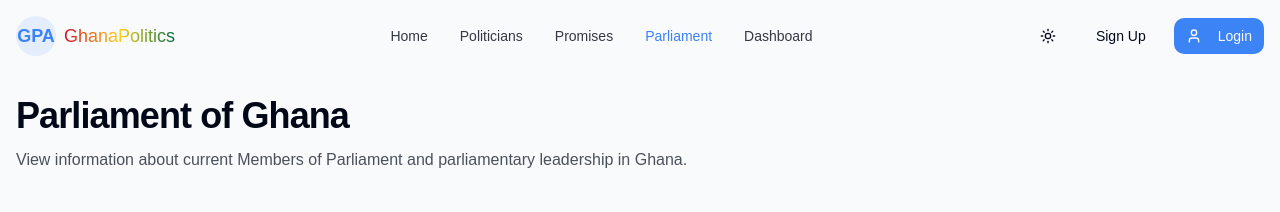
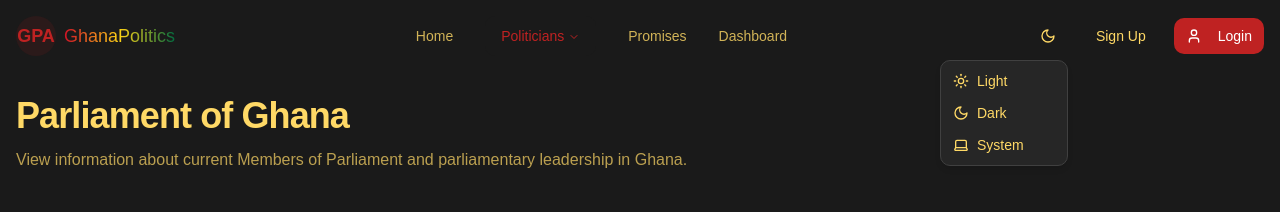
Before and after one commit to lewislenus/track-my-politician, a React (Vite) app: page /parliament in a window 1280 px wide. Both pictures are taken after a click on the button "Toggle theme". Shown: the top 212 px of the page. Built offline with nearby package versions, Linux system fonts and the light colour scheme.

Commit message:
feat: Implement theme toggle and update navigation
- Added a theme toggle component to switch between dark and light modes.
- Moved the "Parliament" link under the "Politicians" tab in the navigation.

```diff
--- a/src/components/Header.tsx
+++ b/src/components/Header.tsx
@@ -2,9 +2,18 @@
 import { useState, useEffect } from 'react';
 import { Button } from "@/components/ui/button";
 import { NavLink, useLocation } from 'react-router-dom';
-import { Menu, X, User } from "lucide-react";
+import { Menu, X, User, ChevronDown } from "lucide-react";
 import { cn } from "@/lib/utils";
 import { ThemeToggle } from "@/components/ThemeToggle";
+import {
+  NavigationMenu,
+  NavigationMenuContent,
+  NavigationMenuItem,
+  NavigationMenuLink,
+  NavigationMenuList,
+  NavigationMenuTrigger,
+  navigationMenuTriggerStyle,
+} from "@/components/ui/navigation-menu";
 
 const Header = () => {
   const [isOpen, setIsOpen] = useState(false);
@@ -58,15 +67,62 @@ const Header = () => {
           >
             Home
           </NavLink>
+
+          <NavigationMenu>
+            <NavigationMenuList>
+              <NavigationMenuItem>
+                <NavigationMenuTrigger className={
+                  cn(
+                    "text-sm font-medium transition-colors hover:text-primary",
+                    (location.pathname === "/politicians" || location.pathname === "/parliament" || location.pathname.startsWith("/politicians/")) ? "text-primary" : "text-foreground/80"
+                  )
+                }>
+                  Politicians
+                </NavigationMenuTrigger>
+                <NavigationMenuContent>
+                  <ul className="grid w-[200px] gap-3 p-4">
+                    <li>
+                      <NavigationMenuLink asChild>
                         <NavLink
                           to="/politicians"
                           className={({ isActive }) =>
-              cn("text-sm font-medium transition-colors hover:text-primary",
-                isActive ? "text-primary" : "text-foreground/80")
+                            cn(
+                              "block select-none space-y-1 rounded-md p-3 leading-none no-underline outline-none transition-colors hover:bg-accent hover:text-accent-foreground focus:bg-accent focus:text-accent-foreground",
+                              isActive ? "bg-accent text-accent-foreground" : "transparent"
+                            )
                           }
                         >
-            Politicians
+                          <div className="text-sm font-medium leading-none">All Politicians</div>
+                          <p className="line-clamp-2 text-sm leading-snug text-muted-foreground">
+                            Browse all politicians
+                          </p>
                         </NavLink>
+                      </NavigationMenuLink>
+                    </li>
+                    <li>
+                      <NavigationMenuLink asChild>
+                        <NavLink
+                          to="/parliament"
+                          className={({ isActive }) =>
+                            cn(
+                              "block select-none space-y-1 rounded-md p-3 leading-none no-underline outline-none transition-colors hover:bg-accent hover:text-accent-foreground focus:bg-accent focus:text-accent-foreground",
+                              isActive ? "bg-accent text-accent-foreground" : "transparent"
+                            )
+                          }
+                        >
+                          <div className="text-sm font-medium leading-none">Parliament</div>
+                          <p className="line-clamp-2 text-sm leading-snug text-muted-foreground">
+                            View members of parliament
+                          </p>
+                        </NavLink>
+                      </NavigationMenuLink>
+                    </li>
+                  </ul>
+                </NavigationMenuContent>
+              </NavigationMenuItem>
+            </NavigationMenuList>
+          </NavigationMenu>
+
           <NavLink
             to="/promises"
             className={({ isActive }) =>
@@ -75,15 +131,6 @@ const Header = () => {
             }
           >
             Promises
-          </NavLink>
-          <NavLink
-            to="/parliament"
-            className={({ isActive }) =>
-              cn("text-sm font-medium transition-colors hover:text-primary",
-                isActive ? "text-primary" : "text-foreground/80")
-            }
-          >
-            Parliament
           </NavLink>
           <NavLink
             to="/dashboard"
@@ -144,6 +191,15 @@ const Header = () => {
               Politicians
             </NavLink>
             <NavLink
+              to="/parliament"
+              className={({ isActive }) =>
+                cn("text-lg font-medium transition-colors hover:text-primary pl-6",
+                  isActive ? "text-primary" : "text-foreground/80")
+              }
+            >
+              Parliament
+            </NavLink>
+            <NavLink
               to="/promises"
               className={({ isActive }) =>
                 cn("text-lg font-medium transition-colors hover:text-primary",
@@ -151,15 +207,6 @@ const Header = () => {
               }
             >
               Promises
-            </NavLink>
-            <NavLink
-              to="/parliament"
-              className={({ isActive }) =>
-                cn("text-lg font-medium transition-colors hover:text-primary",
-                  isActive ? "text-primary" : "text-foreground/80")
-              }
-            >
-              Parliament
             </NavLink>
             <NavLink
               to="/dashboard"
--- a/src/components/ThemeProvider.tsx
+++ b/src/components/ThemeProvider.tsx
@@ -33,7 +33,6 @@ export function ThemeProvider({
 
   useEffect(() => {
     const root = window.document.documentElement;
-
     root.classList.remove("light", "dark");
 
     if (theme === "system") {
@@ -47,6 +46,22 @@ export function ThemeProvider({
     }
 
     root.classList.add(theme);
+  }, [theme]);
+
+  // Listen for changes to the prefers-color-scheme media query
+  useEffect(() => {
+    const mediaQuery = window.matchMedia("(prefers-color-scheme: dark)");
+
+    const handleChange = () => {
+      if (theme === "system") {
+        const root = window.document.documentElement;
+        root.classList.remove("light", "dark");
+        root.classList.add(mediaQuery.matches ? "dark" : "light");
+      }
+    };
+
+    mediaQuery.addEventListener("change", handleChange);
+    return () => mediaQuery.removeEventListener("change", handleChange);
   }, [theme]);
 
   const value = {
--- a/src/components/ThemeToggle.tsx
+++ b/src/components/ThemeToggle.tsx
@@ -1,21 +1,41 @@
 
+import * as React from "react";
 import { Button } from "@/components/ui/button";
 import { useTheme } from "@/components/ThemeProvider";
-import { Moon, Sun } from "lucide-react";
+import {
+  DropdownMenu,
+  DropdownMenuContent,
+  DropdownMenuItem,
+  DropdownMenuTrigger,
+} from "@/components/ui/dropdown-menu";
+import { Moon, Sun, Laptop } from "lucide-react";
 
 export function ThemeToggle() {
   const { theme, setTheme } = useTheme();
 
   return (
-    <Button
-      variant="ghost"
-      size="icon"
-      onClick={() => setTheme(theme === "light" ? "dark" : "light")}
-      aria-label="Toggle theme"
-    >
-      <Sun className="h-5 w-5 rotate-0 scale-100 transition-all dark:-rotate-90 dark:scale-0" />
-      <Moon className="absolute h-5 w-5 rotate-90 scale-0 transition-all dark:rotate-0 dark:scale-100" />
-      <span className="sr-only">Toggle theme</span>
-    </Button>
+    <DropdownMenu>
+      <DropdownMenuTrigger asChild>
+        <Button variant="ghost" size="icon" aria-label="Toggle theme">
+          <Sun className="h-5 w-5 rotate-0 scale-100 transition-all dark:-rotate-90 dark:scale-0" />
+          <Moon className="absolute h-5 w-5 rotate-90 scale-0 transition-all dark:rotate-0 dark:scale-100" />
+          <span className="sr-only">Toggle theme</span>
+        </Button>
+      </DropdownMenuTrigger>
+      <DropdownMenuContent align="end">
+        <DropdownMenuItem onClick={() => setTheme("light")}>
+          <Sun className="mr-2 h-4 w-4" />
+          <span>Light</span>
+        </DropdownMenuItem>
+        <DropdownMenuItem onClick={() => setTheme("dark")}>
+          <Moon className="mr-2 h-4 w-4" />
+          <span>Dark</span>
+        </DropdownMenuItem>
+        <DropdownMenuItem onClick={() => setTheme("system")}>
+          <Laptop className="mr-2 h-4 w-4" />
+          <span>System</span>
+        </DropdownMenuItem>
+      </DropdownMenuContent>
+    </DropdownMenu>
   );
 }
```
Lines whose indentation alone changed are shown as unchanged.
